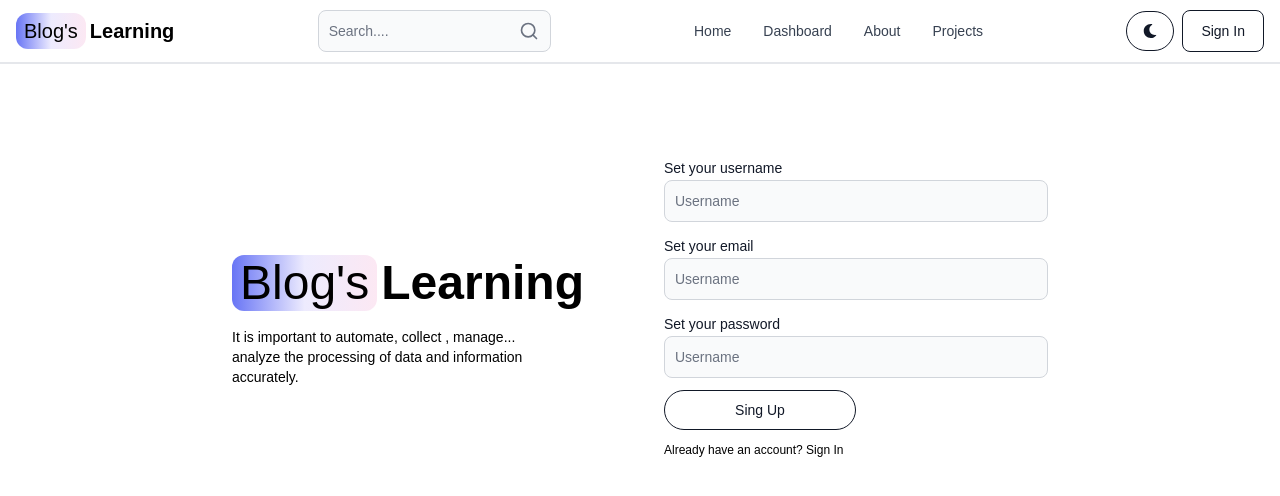
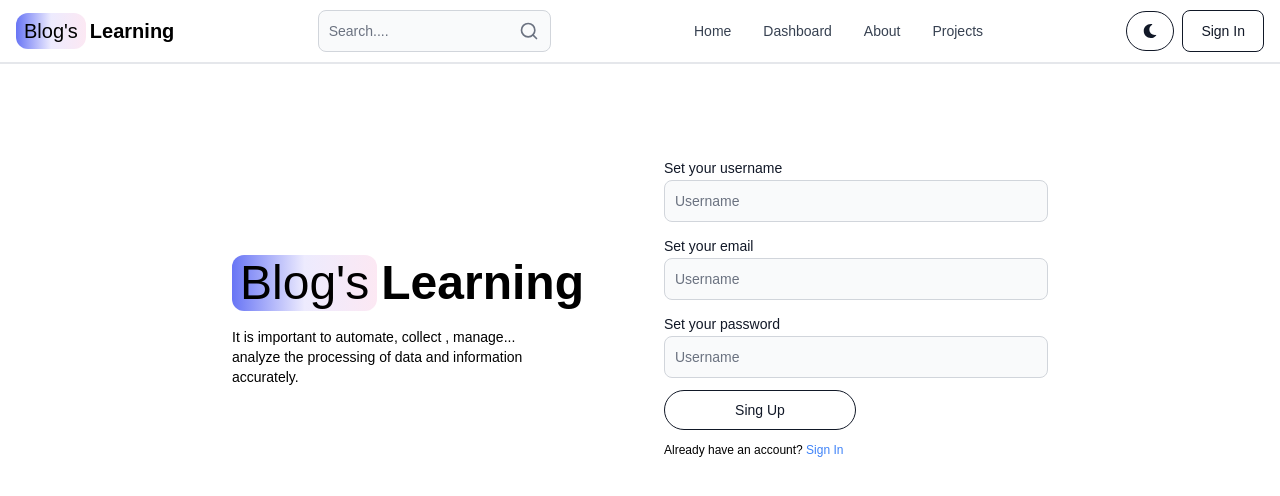
Before and after one commit to tchasinga/blogs-learning, a React (Vite) app in the folder frontend/: page /sign-up in a window 1280 px wide. Shown: the top 496 px of the page. Built offline with nearby package versions, Linux system fonts and the light colour scheme.

Commit message:
new changes

```diff
--- a/frontend/src/Pages/SingUp.jsx
+++ b/frontend/src/Pages/SingUp.jsx
@@ -38,7 +38,7 @@ export default function SingUp() {
               <Button className='w-1/2 h-10 hidden sm:inline'  type="submit" variant='primary' color='gray' size='sm' outline pill rounded>Sing Up</Button>
              </form>
              <div>
-                <p className="text-xs my-3 font-medium">Already have an account? <Link to='/sign-in'>Sign In</Link></p>
+                <p className="text-xs my-3 font-medium">Already have an account? <Link to='/sign-in' className="text-blue-500">Sign In</Link></p>
              </div>
         </div>
       </div>
```
